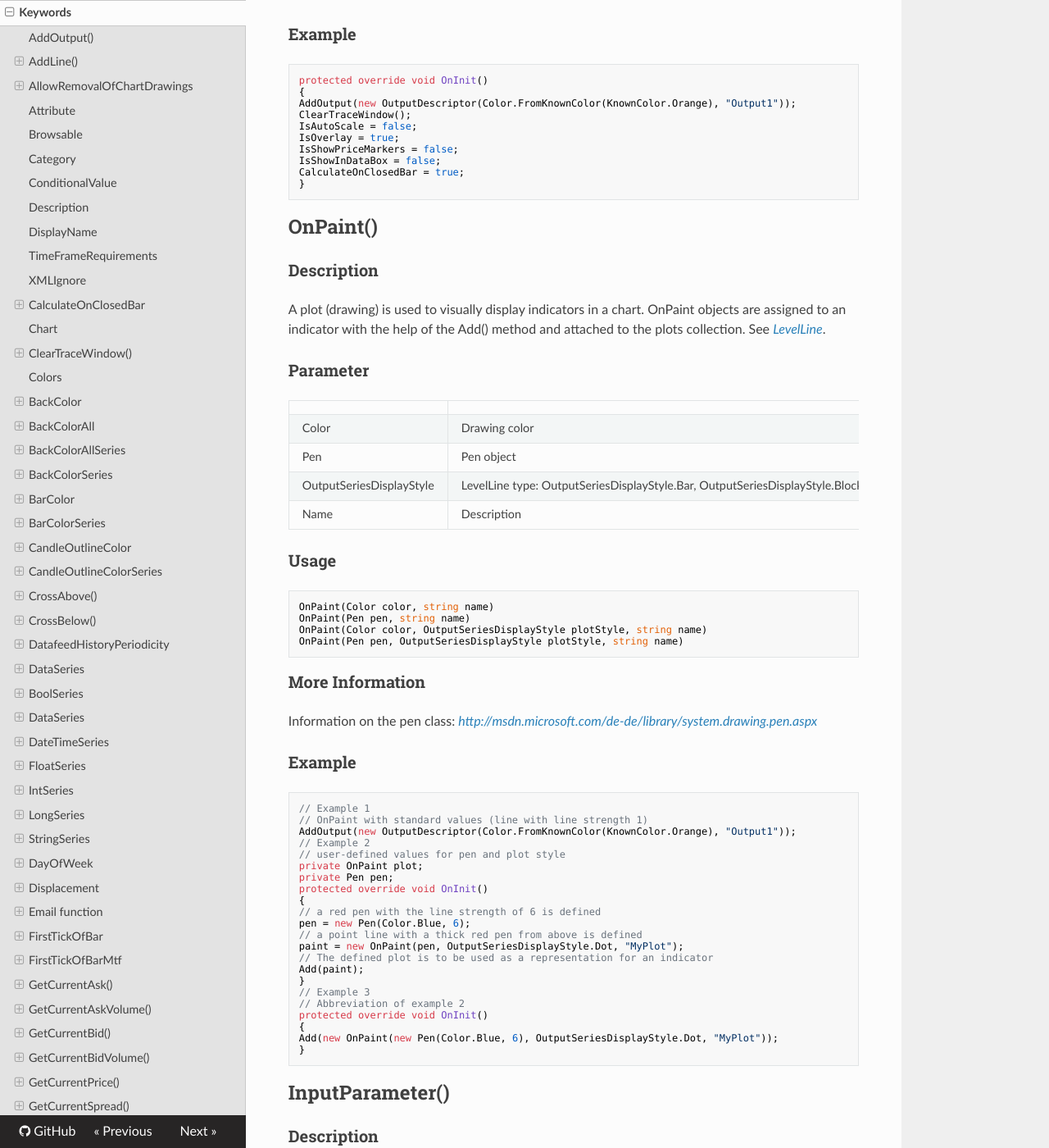
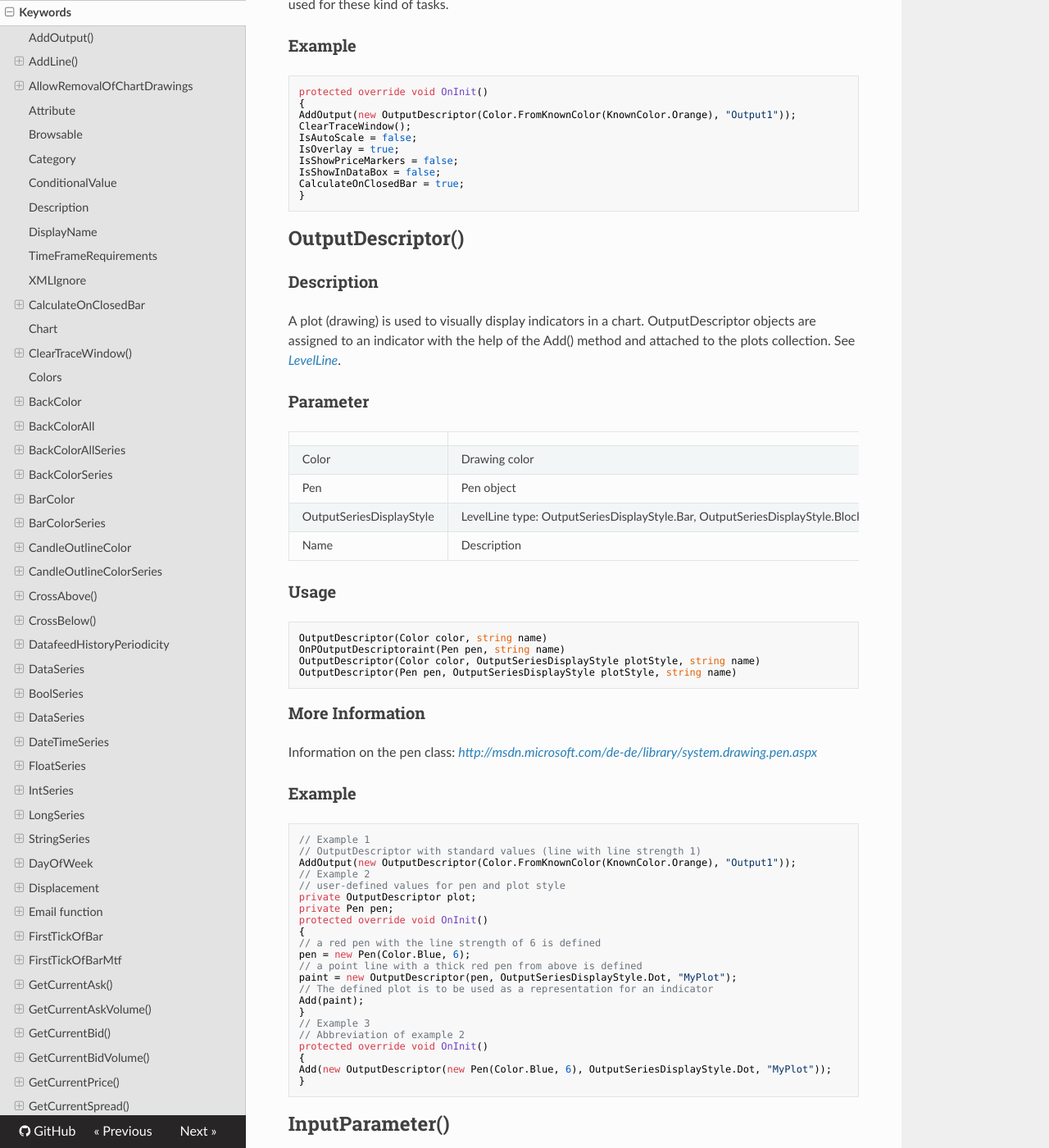
Before and after one commit to AgenaTrader/AgenaScript-documentation, an MkDocs documentation site: the page built from sources/keywords.md, in a window 1280 px wide and 1400 px high, scrolled down 58733 px. Shown: the whole window at 82% size. Built offline with MkDocs 1.6.1, drawn with Linux system fonts in a browser that asks for light colours; nearby versions of some CDN libraries; old or Windows-style settings are respelled for this version of MkDocs; some of the changed text lies outside the part shown.

Commit message:
Update keywords.md

````diff
--- a/sources/keywords.md
+++ b/sources/keywords.md
@@ -1,6 +1,5 @@
 
 #Keywords
-
 ## AddOutput()
 ## AddLine()
 ### Description
@@ -8,12 +7,12 @@ The add method allows you to add plots or line objects to the chart. When a new
 Add<xxx>() can be used with the OnInit() and the OnCalculate() methods.
 
 ### Parameter
-plot – a *OnPaint* object
+plot – a *OutputDescriptor* object
 line – a *LevelLine* object
 
 ### Usage
 ```cs
-Add(OnPaint plot)
+ AddOutput(new OutputDescriptor(Color.FromKnownColor(KnownColor.Black), "MyPlot1"));
 Add(LevelLine line)
 ```
 
@@ -97,7 +96,7 @@ AllowRemovalOfChartDrawings
 ```cs
 protected override void OnInit()
 {
-Add(new OnPaint(Color.Red, "MyPlot1"));
+AddOutput(new OutputDescriptor(Color.FromKnownColor(KnownColor.Black), "MyPlot1"));
 //Drawing objects can be manually removed from the chart
 AllowRemovalOfChartDrawings = true;
 }
@@ -1269,7 +1268,7 @@ int Offset Number of bars by which the indicator is to be moved.
 ```cs
 protected override void OnInit()
 {
-Add(new OnPaint(Color.Red, "MyPlot1"));
+AddOutput(new OutputDescriptor(Color.FromKnownColor(KnownColor.Black), "MyPlot1"));
 //Displacement of the plot by one bar to the right
 Displacement = 1;
 }
@@ -1753,7 +1752,7 @@ protected override void OnInit()
 {
 // Indicator is drawn in a new subchart
 IsOverlay = false;
-Add(new OnPaint(Color.Red, "MyPlot1"));
+       AddOutput(new OutputDescriptor(Color.FromKnownColor(KnownColor.Black), "MyPlot1"));
 // Drawing object is drawn in the price chart
 IsAddDrawingsToPricePanel = true;
 }
@@ -1819,7 +1818,7 @@ IsOverlay
 ```cs
 protected override void OnInit()
 {
-Add(new OnPaint(Color.Red, "MyPlot1"));
+       AddOutput(new OutputDescriptor(Color.FromKnownColor(KnownColor.Black), "MyPlot1"));
 //The indicator should be displayed within a separate window
 IsOverlay = false;
 }
@@ -1918,7 +1917,7 @@ IsShowChartVerticalGrid
 ```cs
 protected override void OnInit()
 {
-Add(new OnPaint(Color.Red, "MyPlot1"));
+       AddOutput(new OutputDescriptor(Color.FromKnownColor(KnownColor.Black), "MyPlot1"));
 // Vertical grid lines shall not be shown within the chart
 IsShowChartVerticalGrid = false;
 }
@@ -1950,7 +1949,7 @@ IsShowInDataBox
 ```cs
 protected override void OnInit()
 {
-Add(new OnPaint(Color.Red, "MyPlot1"));
+ AddOutput(new OutputDescriptor(Color.FromKnownColor(KnownColor.Black), "MyPlot1"));
 //Values will not be shown in the data box
 IsShowInDataBox = false;
 }
@@ -1976,7 +1975,8 @@ IsShowPriceMarkers
 ```cs
 protected override void OnInit()
 {
-Add(new OnPaint(Color.Red, "MyPlot1"));
+
+AddOutput(new OutputDescriptor(Color.FromKnownColor(KnownColor.Black), "MyPlot1"));
 //Do not show price markers in the price axis
 IsShowPriceMarkers = false;
 }
@@ -2025,7 +2025,7 @@ A line object is used for drawing a horizontal line in the chart. Usually, these
 The lines described here are not to be confused with lines from the drawing objects (see "AddChartHorizontalLine").
 LevelLine objects can be added to an indicator with the help of the Add() method, and with this, added to the lines collection.
 
-See [*OnPaint*](#onpaint).
+See [*OutputDescriptor*](#outputdescriptor).
 
 ### Parameter
 |       |                                                              |
@@ -2219,9 +2219,9 @@ CalculateOnClosedBar = true;
 }
 ```
 
-## OnPaint()
-### Description
-A plot (drawing) is used to visually display indicators in a chart. OnPaint objects are assigned to an indicator with the help of the Add() method and attached to the plots collection.
+## OutputDescriptor()
+### Description
+A plot (drawing) is used to visually display indicators in a chart. OutputDescriptor objects are assigned to an indicator with the help of the Add() method and attached to the plots collection.
 See [*LevelLine*](#levelline).
 
 ### Parameter
@@ -2234,10 +2234,10 @@ See [*LevelLine*](#levelline).
 
 ### Usage
 ```cs
-OnPaint(Color color, string name)
-OnPaint(Pen pen, string name)
-OnPaint(Color color, OutputSeriesDisplayStyle plotStyle, string name)
-OnPaint(Pen pen, OutputSeriesDisplayStyle plotStyle, string name)
+OutputDescriptor(Color color, string name)
+OnPOutputDescriptoraint(Pen pen, string name)
+OutputDescriptor(Color color, OutputSeriesDisplayStyle plotStyle, string name)
+OutputDescriptor(Pen pen, OutputSeriesDisplayStyle plotStyle, string name)
 ```
 
 ### More Information
@@ -2246,18 +2246,18 @@ Information on the pen class: [*http://msdn.microsoft.com/de-de/library/system.d
 ### Example
 ```cs
 // Example 1
-// OnPaint with standard values (line with line strength 1)
+// OutputDescriptor with standard values (line with line strength 1)
 AddOutput(new OutputDescriptor(Color.FromKnownColor(KnownColor.Orange), "Output1"));
 // Example 2
 // user-defined values for pen and plot style
-private OnPaint plot;
+private OutputDescriptor plot;
 private Pen pen;
 protected override void OnInit()
 {
 // a red pen with the line strength of 6 is defined
 pen = new Pen(Color.Blue, 6);
 // a point line with a thick red pen from above is defined
-paint = new OnPaint(pen, OutputSeriesDisplayStyle.Dot, "MyPlot");
+paint = new OutputDescriptor(pen, OutputSeriesDisplayStyle.Dot, "MyPlot");
 // The defined plot is to be used as a representation for an indicator
 Add(paint);
 }
@@ -2265,7 +2265,7 @@ Add(paint);
 // Abbreviation of example 2
 protected override void OnInit()
 {
-Add(new OnPaint(new Pen(Color.Blue, 6), OutputSeriesDisplayStyle.Dot, "MyPlot"));
+Add(new OutputDescriptor(new Pen(Color.Blue, 6), OutputSeriesDisplayStyle.Dot, "MyPlot"));
 }
 ```
 
@@ -2342,7 +2342,7 @@ none
 
 ### Usage
 ```cs
-public override void OnPaint(Graphics graphics, Rectangle r, double min, double max)
+public override void OutputDescriptor(Graphics graphics, Rectangle r, double min, double max)
 ```
 
 ### Example
@@ -2375,7 +2375,7 @@ protected override void OnDispose()
 brush.Dispose();
 stringFormat.Dispose();
 }
-public override void OnPaint(Graphics graphics, Rectangle r, double min, double max)
+public override void OutputDescriptor(Graphics graphics, Rectangle r, double min, double max)
 {
 // Fill a rectangle
 SolidBrush tmpBrush = new SolidBrush(Color.LightGray);
````
